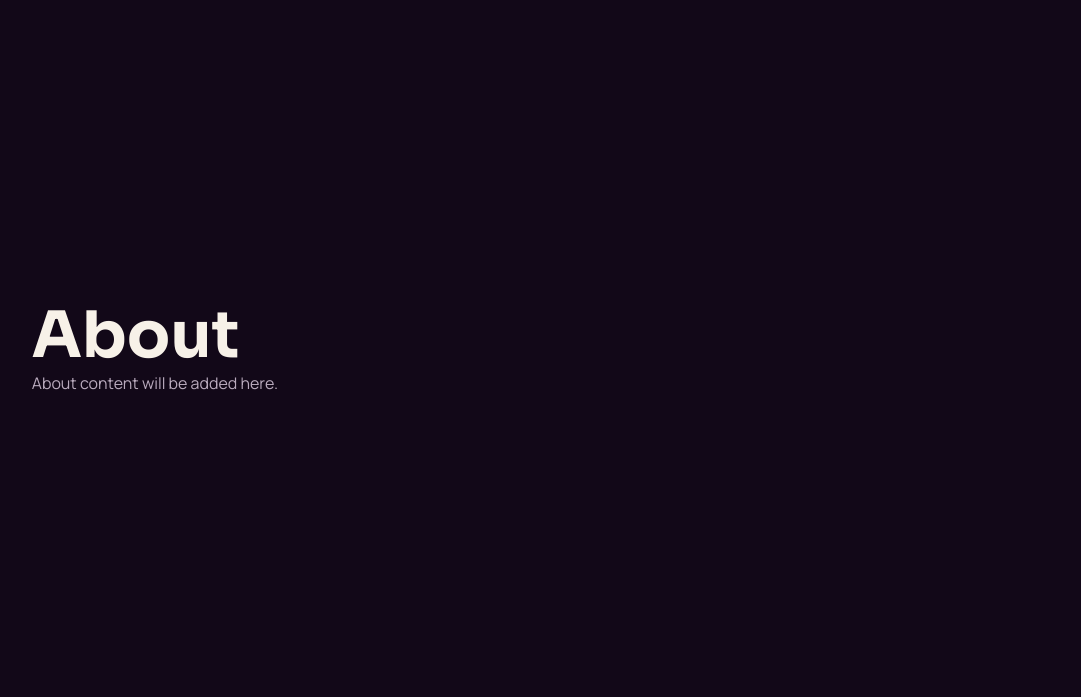
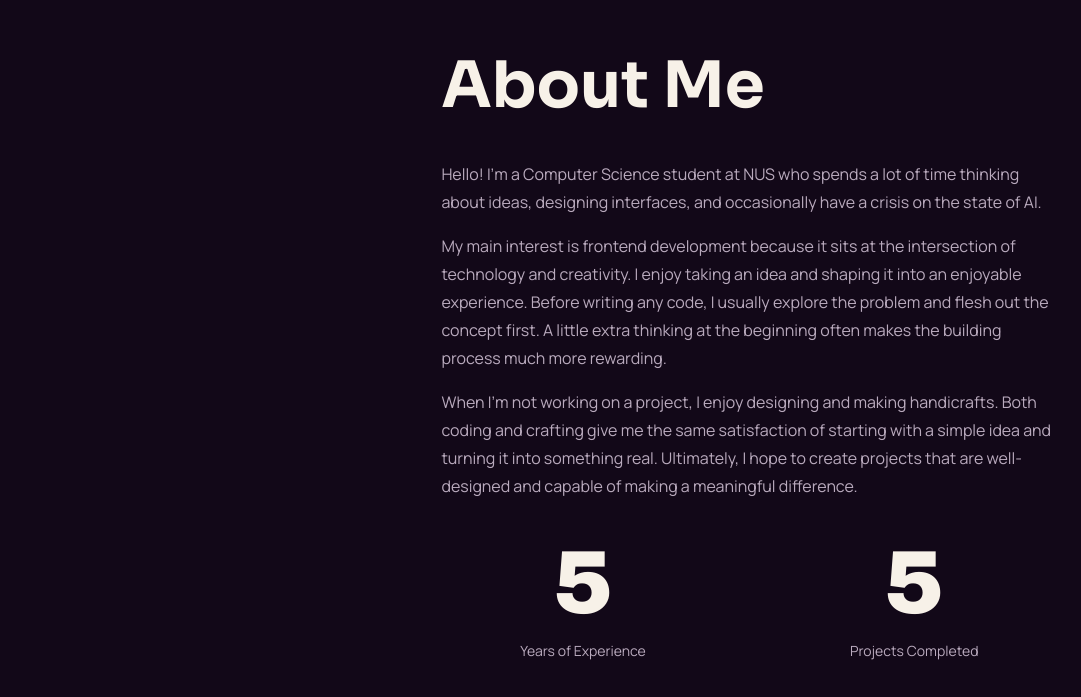
Before and after one commit to lingsongc/lingsongc.github.io, a React (Vite) app: page / in a window 1280 px wide. Shown: the part 851-1548 px from the top of the page, without its empty margins (45-1126 px from the left). Built offline with nearby package versions, Linux system fonts and the light colour scheme; a web font is replaced by a local one.

Commit message:
added about text and stats

```diff
--- a/src/data/about.ts
+++ b/src/data/about.ts
@@ -42,7 +42,7 @@ export const aboutDetails: AboutDetails = {
     description: `
         Hello! I’m a Computer Science student at NUS who spends a lot of time thinking about ideas, designing interfaces, and occasionally have a crisis on the state of AI.\n
         My main interest is frontend development because it sits at the intersection of technology and creativity. I enjoy taking an idea and shaping it into an enjoyable experience. Before writing any code, I usually explore the problem and flesh out the concept first. A little extra thinking at the beginning often makes the building process much more rewarding.\n
-        When I’m not working on a project, I enjoy designing and making handicrafts. Both coding and crafting give me the same satisfaction of starting with a simple idea and turning it into something real. Ultimately, I hope to create projects that are ell-designed and capable of making a meaningful difference.
+        When I’m not working on a project, I enjoy designing and making handicrafts. Both coding and crafting give me the same satisfaction of starting with a simple idea and turning it into something real. Ultimately, I hope to create projects that are well-designed and capable of making a meaningful difference.
     `,
     statistics: aboutStatistics
 }
--- a/src/sections/About.tsx
+++ b/src/sections/About.tsx
@@ -1,9 +1,25 @@
+import { aboutDetails } from "../data/about";
+
 export function About() {
+    const paragraphs = aboutDetails.description.trim().split(/\n\s*\n/);
+
     return (
         <section id="about" className="about-container" aria-labelledby="about-title">
             <div className="about-text">
-                <h2 id="about-title" className="about-title">About</h2>
-                <p className="about-description">About content will be added here.</p>
+                <h2 id="about-title" className="about-title">About Me</h2>
+                <div className="about-description">
+                    {paragraphs.map((paragraph) => (
+                        <p key={paragraph}>{paragraph.trim()}</p>
+                    ))}
+                </div>
+                <ul className="about-statistics" aria-label="About statistics">
+                    {aboutDetails.statistics.map((statistic) => (
+                        <li className="about-statistic" key={statistic.id}>
+                            <strong className="about-statistic-amount">{statistic.amount}</strong>
+                            <span className="about-statistic-detail">{statistic.detail}</span>
+                        </li>
+                    ))}
+                </ul>
             </div>
         </section>
     );
--- a/src/style.css
+++ b/src/style.css
@@ -403,6 +403,62 @@ button {
 
 }
 
+/* about */
+
+.about-container {
+    justify-items: end;
+}
+
+.about-text {
+    display: grid;
+    width: min(42rem, 48vw);
+    gap: clamp(1.5rem, 3vw, 2.5rem);
+    margin-inline-end: clamp(4rem, 8vw, 8rem);
+}
+
+.about-description {
+    display: grid;
+    gap: 1rem;
+}
+
+.about-description p {
+    line-height: 1.75;
+}
+
+.about-statistics {
+    display: grid;
+    grid-template-columns: repeat(2, minmax(0, 1fr));
+    gap: clamp(1rem, 4vw, 3rem);
+    margin: 0;
+    padding: 0;
+    list-style: none;
+}
+
+.about-statistic {
+    display: grid;
+    gap: 0.75rem;
+    justify-items: center;
+    text-align: center;
+}
+
+.about-statistic-amount {
+    font-family: var(--font-statement);
+    font-weight: 400;
+    font-size: clamp(1.5rem, 7vw, 7rem);
+    line-height: 1;
+}
+
+.about-statistic-detail {
+    color: var(--colour-text-muted);
+    font-size: var(--text-small);
+}
+
+@media (max-width: 48rem) {
+    .about-text {
+        width: 65vw;
+    }
+}
+
 /* projects */
 
 .project-number {
```
